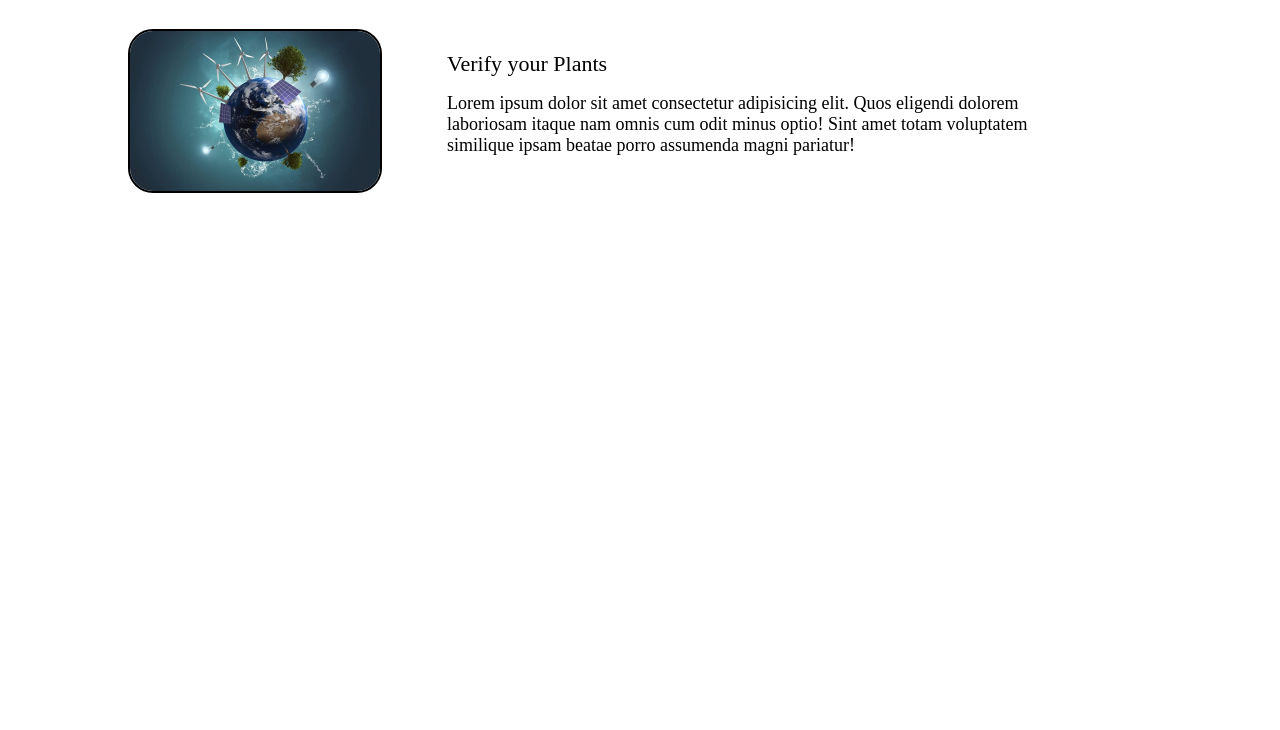
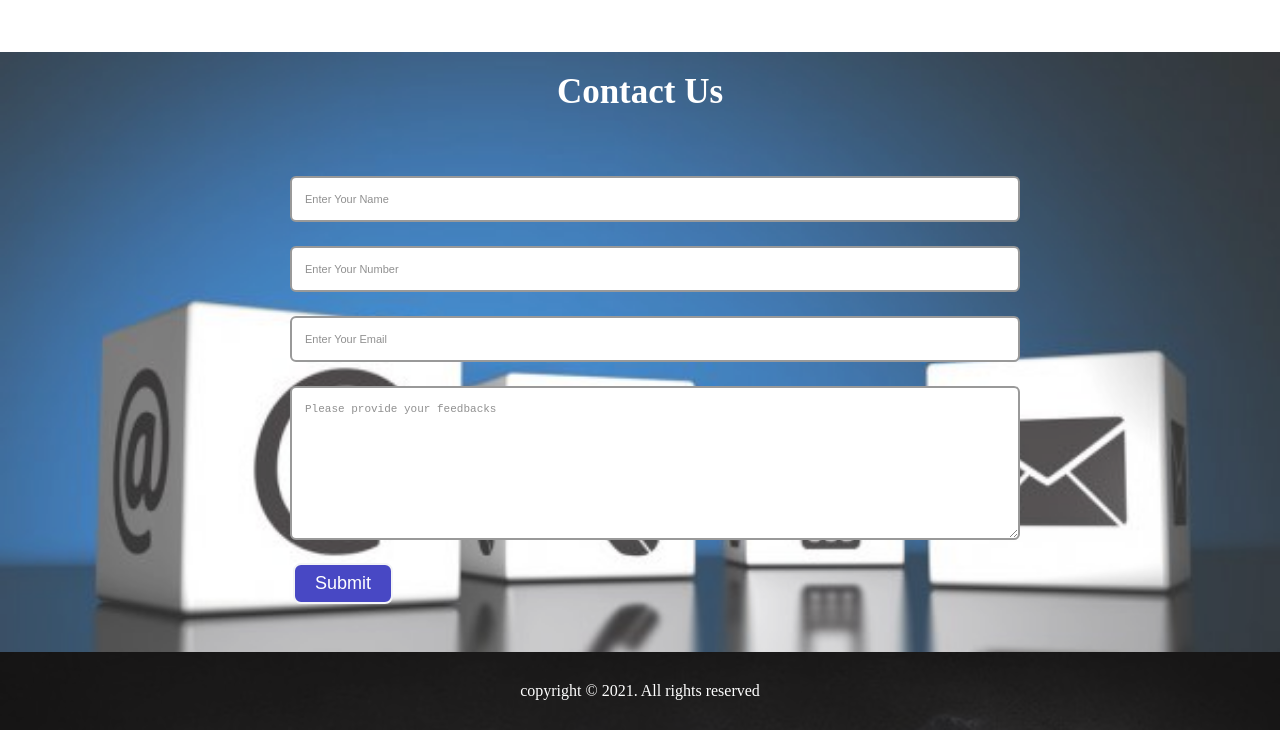
Before and after one commit to pranshurastogi/Chain-O-Plant_chainlink_hackathon, a plain HTML site: page Index.html in a window 1280 px wide. Shown: the part 1852-2582 px from the top of the page. Before the commit the page ends 2049 px from the top, so only its background shows below. Drawn offline with Linux system fonts and the light colour scheme.

Commit message:
Build-home-page

```diff
--- a/Index.css
+++ b/Index.css
@@ -121,6 +121,11 @@ padding-bottom: 15px;
     padding: 6px 10px;
     vertical-align: middle;
 }
+.btn-dark{
+    color: white;
+    background-color: rgb(27, 27, 182);
+    border: 2px solid rgb(241, 242, 245);
+}
 .proj-heading{
 text-align: center;
 margin-top: 80px;
@@ -129,7 +134,8 @@ font-size: 48px;
 color: rgb(15, 94, 139);
 }
 .section{
-    height: 400px;
+
+    height: 300px;
     display: flex;
     align-items: center;
     justify-content: space-evenly;
@@ -155,3 +161,39 @@ color: rgb(15, 94, 139);
     border-radius: 25px;
     margin-top: 19px;
 }
+.contact{
+    background-image: url("./images/contact1.jpg");
+    margin-top: 99px;
+    background-color: rgb(248, 246, 242);
+    height: 600px;
+    background-size: cover;
+    background-repeat: no-repeat;
+    color: white;
+ opacity: 0.8;
+}
+.text-center{
+    padding: 20px;
+    text-align: center;
+    font-size: 35px;
+}
+.form{
+    max-width: 700px;
+    margin: 32px auto;
+}
+
+.form-input{
+    width: 100%;
+    font-size: 11px;
+    border: 2px solid gray;
+    border-radius: 6px;
+    margin: 12px 0;
+    padding: 15px 13px;
+}
+.text-footer{
+    text-align: center;
+    padding: 30px 0;
+    display: flex;
+    justify-content: center;
+    color: white;
+
+}
--- a/Index.html
+++ b/Index.html
@@ -44,7 +44,7 @@
 
         <div class="paras">
 
-        <p class="sectionTag"><b>ERC20 Tokens</b></p>
+        <p class="sectionTag big-text">ERC20 Tokens</p>
         <p class="SectionSubTag text-small">Lorem ipsum dolor sit amet consectetur adipisicing elit. Quos eligendi
               dolorem laboriosam itaque nam omnis cum odit minus optio!
             Sint amet totam voluptatem similique ipsam beatae porro assumenda magni pariatur!</p>
@@ -59,7 +59,7 @@
 
     <section class="section left">
         <div class="paras">
-        <p class="sectionTag"><b>Non Fungible Tokens</b></p>
+        <p class="sectionTag big-text">Non Fungible Tokens</p>
         <p class="SectionSubTag text-small">Lorem ipsum dolor sit amet consectetur adipisicing elit. Quos eligendi
               dolorem laboriosam itaque nam omnis cum odit minus optio!
             Sint amet totam voluptatem similique ipsam beatae porro assumenda magni pariatur!</p>
@@ -72,7 +72,7 @@
 
     <section class="section">
         <div class="paras">
-        <p class="sectionTag">Lottery using VRF</p>
+        <p class="sectionTag big-text">Lottery using VRF</p>
         <p class="SectionSubTag text-small">Lorem ipsum dolor sit amet consectetur adipisicing elit. Quos eligendi
               dolorem laboriosam itaque nam omnis cum odit minus optio!
             Sint amet totam voluptatem similique ipsam beatae porro assumenda magni pariatur!</p>
@@ -85,7 +85,7 @@
 
     <section class="section left">
         <div class="paras">
-        <p class="sectionTag">Verify your Plants</p>
+        <p class="sectionTag big-text">Verify your Plants</p>
         <p class="SectionSubTag text-small">Lorem ipsum dolor sit amet consectetur adipisicing elit. Quos eligendi
               dolorem laboriosam itaque nam omnis cum odit minus optio!
             Sint amet totam voluptatem similique ipsam beatae porro assumenda magni pariatur!</p>
@@ -95,5 +95,21 @@
         </div>
 
     </section>
+    <section class="contact">
+<h2 class="text-center">Contact Us</h2>
+<div class="form">
+    <input type="text" class="form-input" name="name" id="id" placeholder="Enter Your Name">
+    <input type="number" class="form-input" name="number" id="number" placeholder="Enter Your Number">
+    <input type="email" class="form-input" name="email" id="email" placeholder="Enter Your Email">
+    <textarea name="text" class="form-input" id="text" cols="30" rows="10" placeholder="Please provide your feedbacks"></textarea>
+    <button class="btn btn-dark">Submit</button>
+</div>
+    </section>
+    <footer class="background" >
+        <p class="text-footer">
+        copyright &copy 2021. All rights reserved
+        </p>
+    </footer>
 </body>
+
 </html>
```
Also changed, not shown: images/contact.jpg (added), images/contact1.jpg (added).
